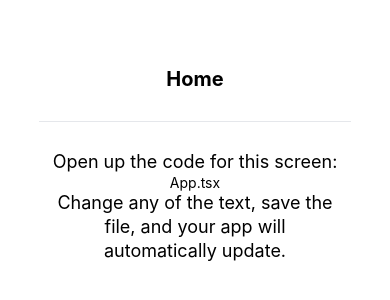
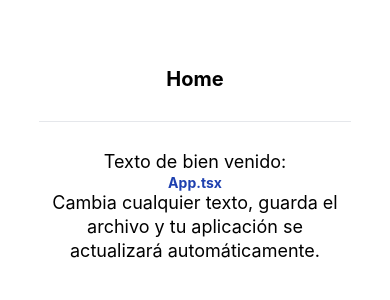
Before and after one commit to Russel-FS/rct-movie-ai, a React Native app: screen / in a window 390 px wide. Shown: the part 258-558 px from the top of the page. Built offline with nearby package versions, Linux system fonts and the light colour scheme.

Commit message:
init proyect in react native, tailwind css

```diff
--- a/components/EditScreenInfo.tsx
+++ b/components/EditScreenInfo.tsx
@@ -1,16 +1,16 @@
 import { Text, View } from 'react-native';
 
 export const EditScreenInfo = ({ path }: { path: string }) => {
-  const title = 'Open up the code for this screen:';
+  const title = 'Texto de bien venido:';
   const description =
-    'Change any of the text, save the file, and your app will automatically update.';
+    'Cambia cualquier texto, guarda el archivo y tu aplicación se actualizará automáticamente.';
 
   return (
     <View>
       <View className={styles.getStartedContainer}>
         <Text className={styles.getStartedText}>{title}</Text>
         <View className={styles.codeHighlightContainer + styles.homeScreenFilename}>
-          <Text>{path}</Text>
+          <Text className="text-center font-bold text-blue-800">{path}</Text>
         </View>
         <Text className={styles.getStartedText}>{description}</Text>
       </View>
--- /dev/null
+++ b/nativewind-env.d.ts
@@ -0,0 +1,3 @@
+/// <reference types="nativewind/types" />
+
+// NOTE: This file should not be edited and should be committed with your source code. It is generated by NativeWind.
```
